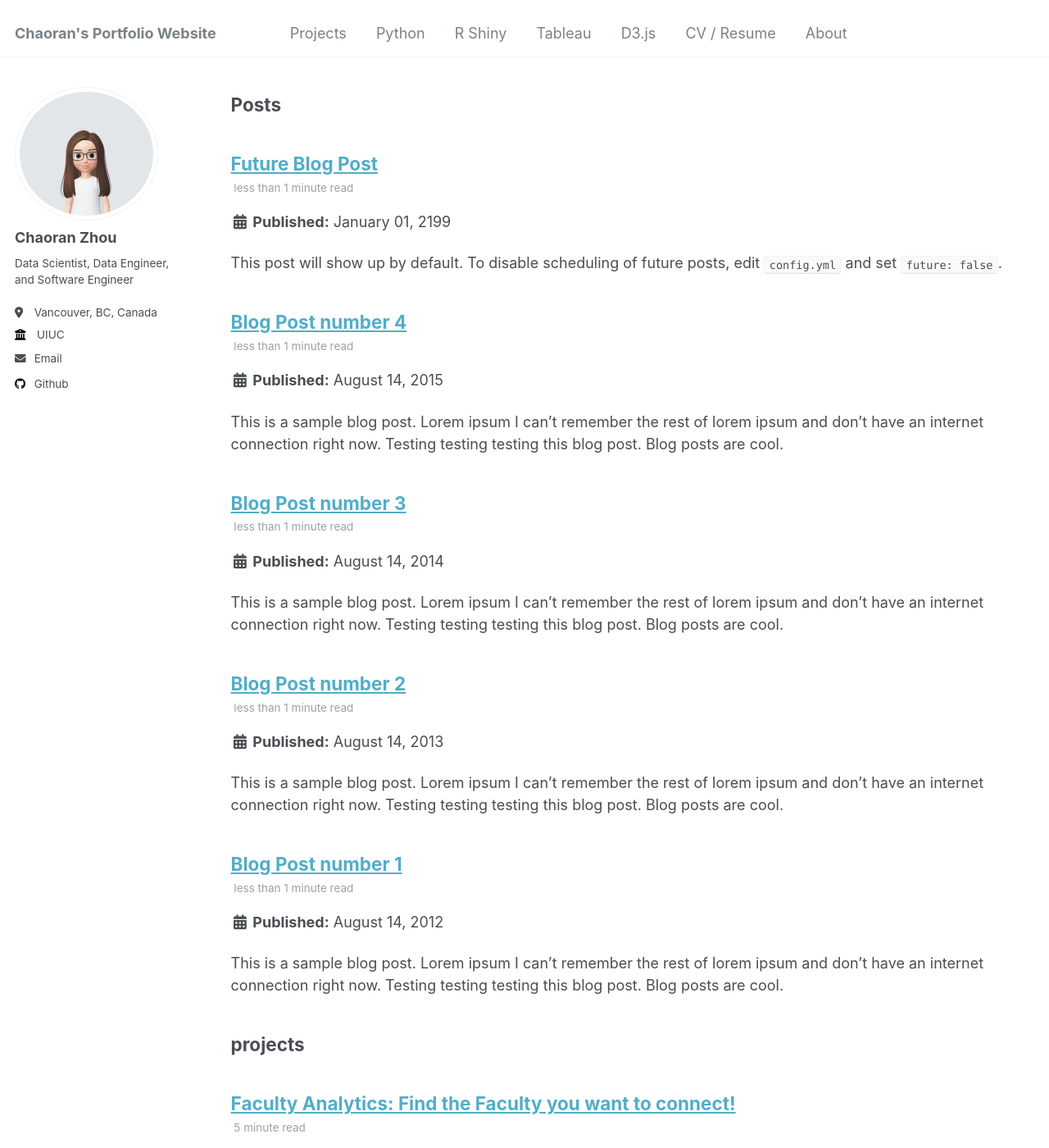
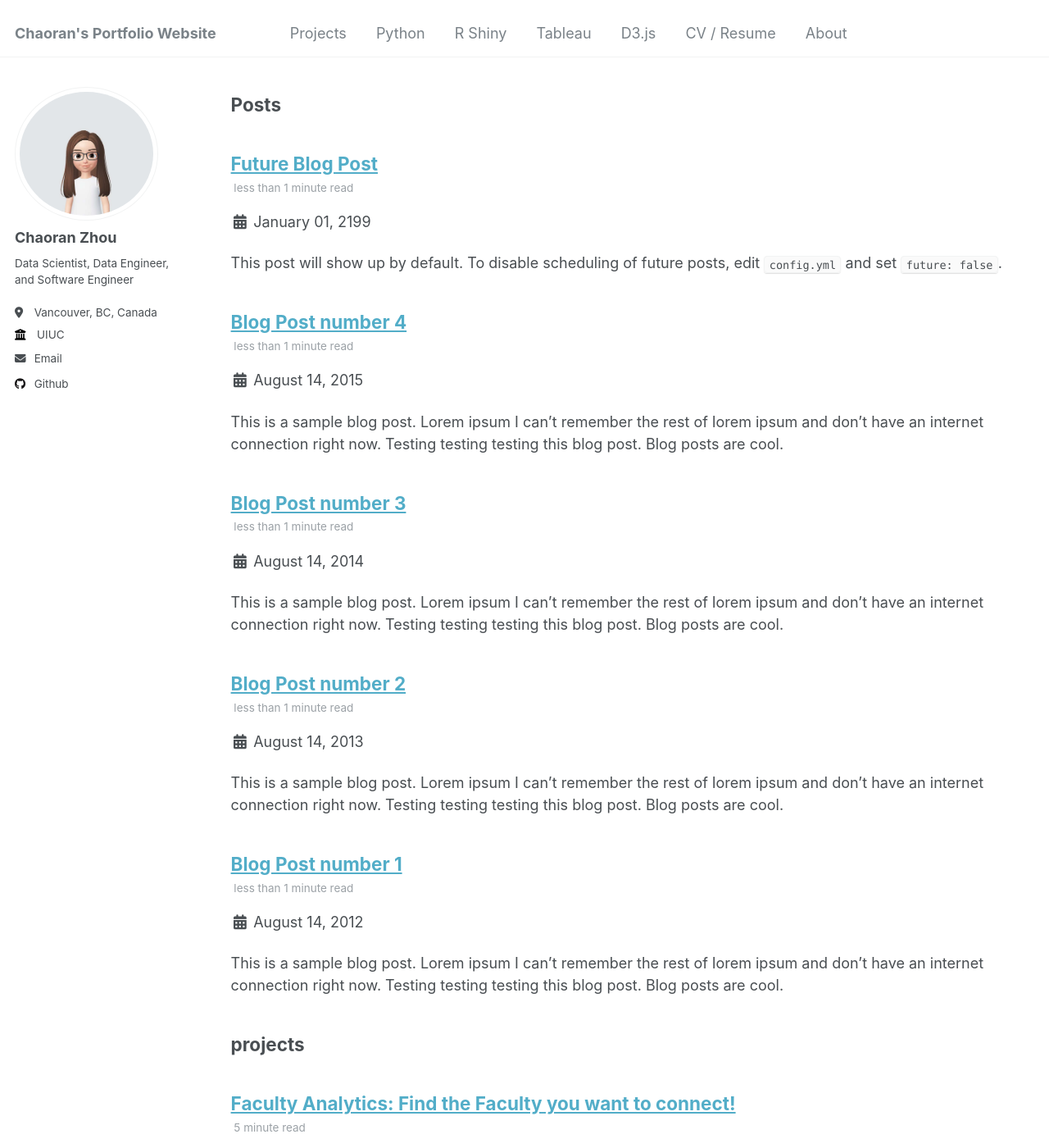
Before and after one commit to ranranrunforit/ranranrunforit.github.io, a Jekyll site: the page built from _pages/sitemap.md, in a window 1280 px wide and 1400 px high, scrolled down 1577 px. Shown: the whole window at 82% size. Built offline with Jekyll 4.4.1, drawn with Linux system fonts in a browser that asks for light colours; some of the changed text lies outside the part shown.

Commit message:
Update archive-single.html

```diff
--- a/_includes/archive-single.html
+++ b/_includes/archive-single.html
@@ -43,7 +43,7 @@
         {% elsif post.collection == 'publications' %}
           <p>Published in <i>{{ post.venue }}</i>, {{ post.date | default: "1900-01-01" | date: "%Y" }} </p>
         {% elsif post.date %}
-         <p class="page__date"><i class="far fa-fw fa-calendar-alt" aria-hidden="true"></i><strong> {{ site.data.ui-text[site.locale].date_label | default: "Updated:" }}</strong>  <time datetime="{{ post.date | default: "1900-01-01" | date_to_xmlschema }}">{{ post.date | default: "1900-01-01" | date: "%B %d, %Y" }}</time></p>
+         <p class="page__date"><i class="fa fa-fw fa-calendar-alt" aria-hidden="true"></i> <time datetime="{{ post.date | default: "1900-01-01" | date_to_xmlschema }}">{{ post.date | default: "1900-01-01" | date: "%B %d, %Y" }}</time></p>
         {% endif %}
 
     {% if post.excerpt and site.read_more != 'enabled' %}
```
